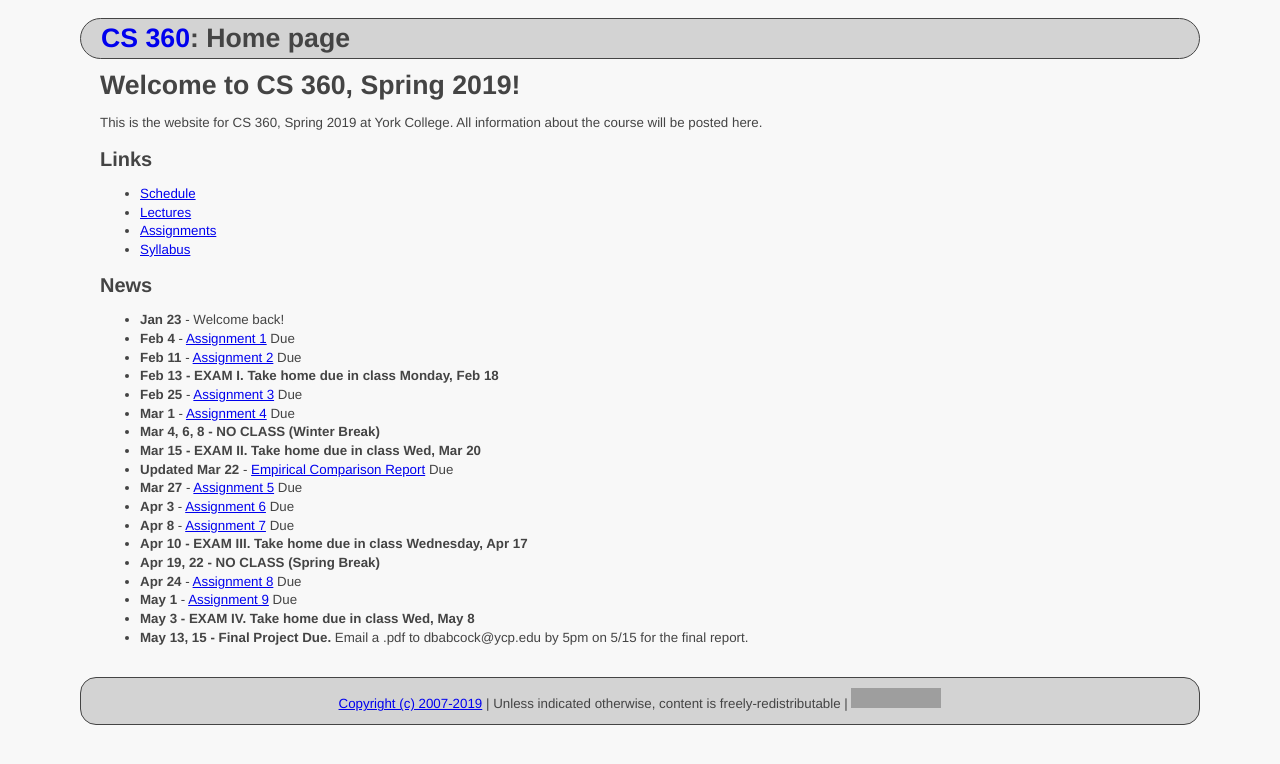
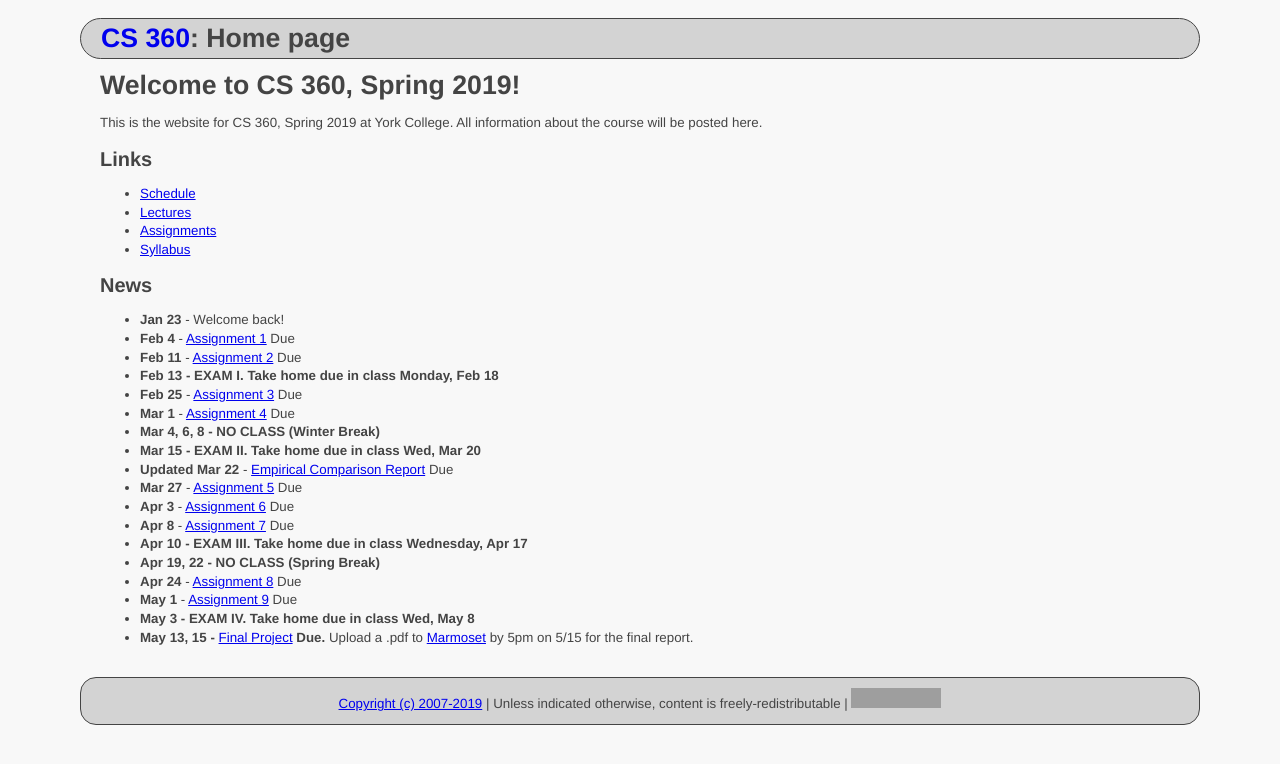
Before and after one commit to ycpcs/cs360-spring2019, a Jekyll site: the page built from index.md, in a window 1280 px wide. Shown: the top 764 px of the page. Built offline with Jekyll 4.4.1, drawn with Linux system fonts in a browser that asks for light colours; grey boxes are pictures that could not be loaded.

Commit message:
update final proj date
update final proj date

```diff
--- a/index.md
+++ b/index.md
@@ -34,4 +34,4 @@ All information about the course will be posted here.
 * **Apr 24** - [Assignment 8](assign/assign08.html) Due
 * **May 1** - [Assignment 9](assign/assign09.html) Due
 * **May 3 - EXAM IV. Take home due in class Wed, May 8**
-* **May 13, 15 - Final Project Due.** Email a .pdf to dbabcock@ycp.edu by 5pm on 5/15 for the final report.
+* **May 13, 15 -** [Final Project](assign/finalproj.html) **Due.** Upload a .pdf to [Marmoset](https://cs.ycp.edu/marmoset/login) by 5pm on 5/15 for the final report.
```
Also changed, not shown: assign/finalproj.md (+1 -1 lines).
